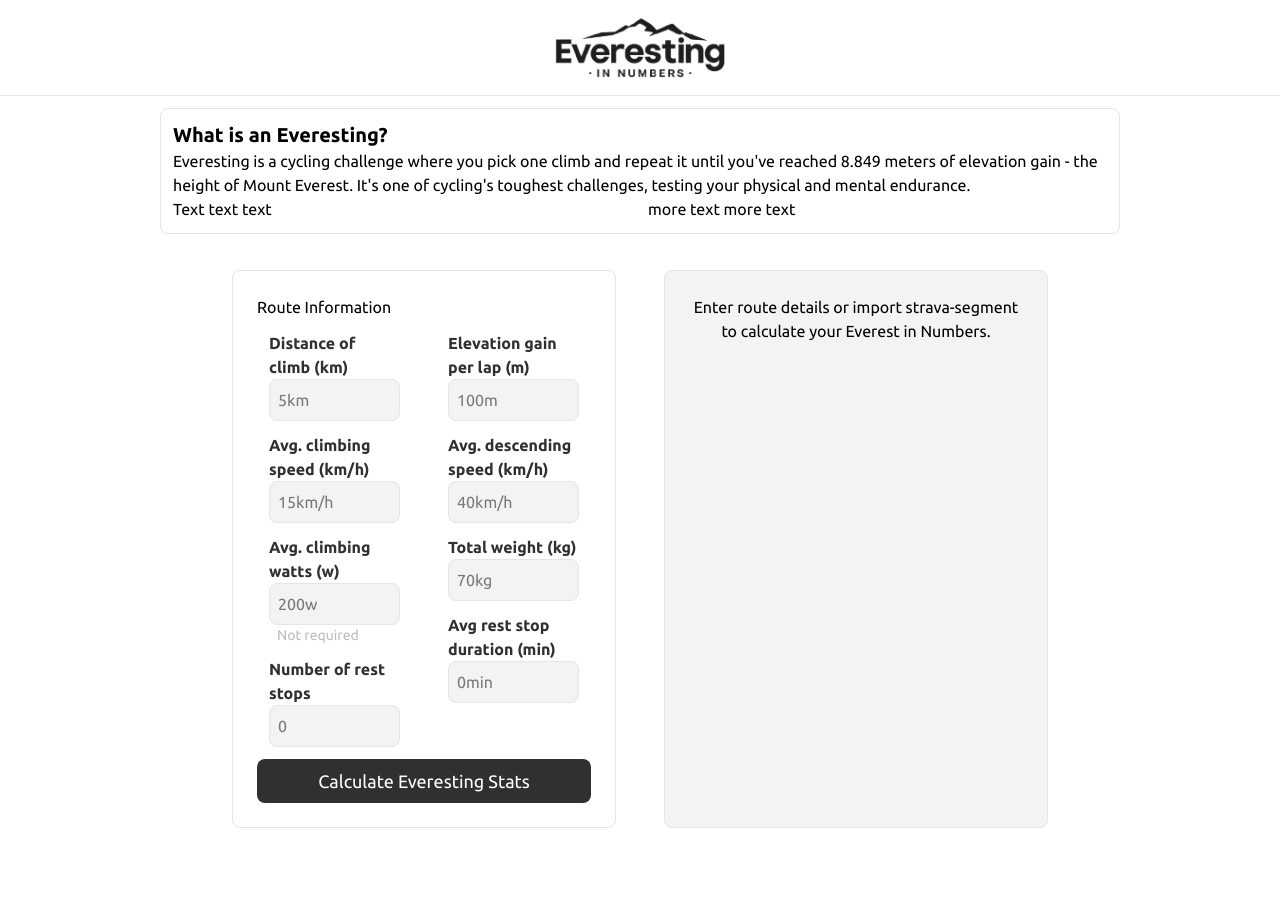
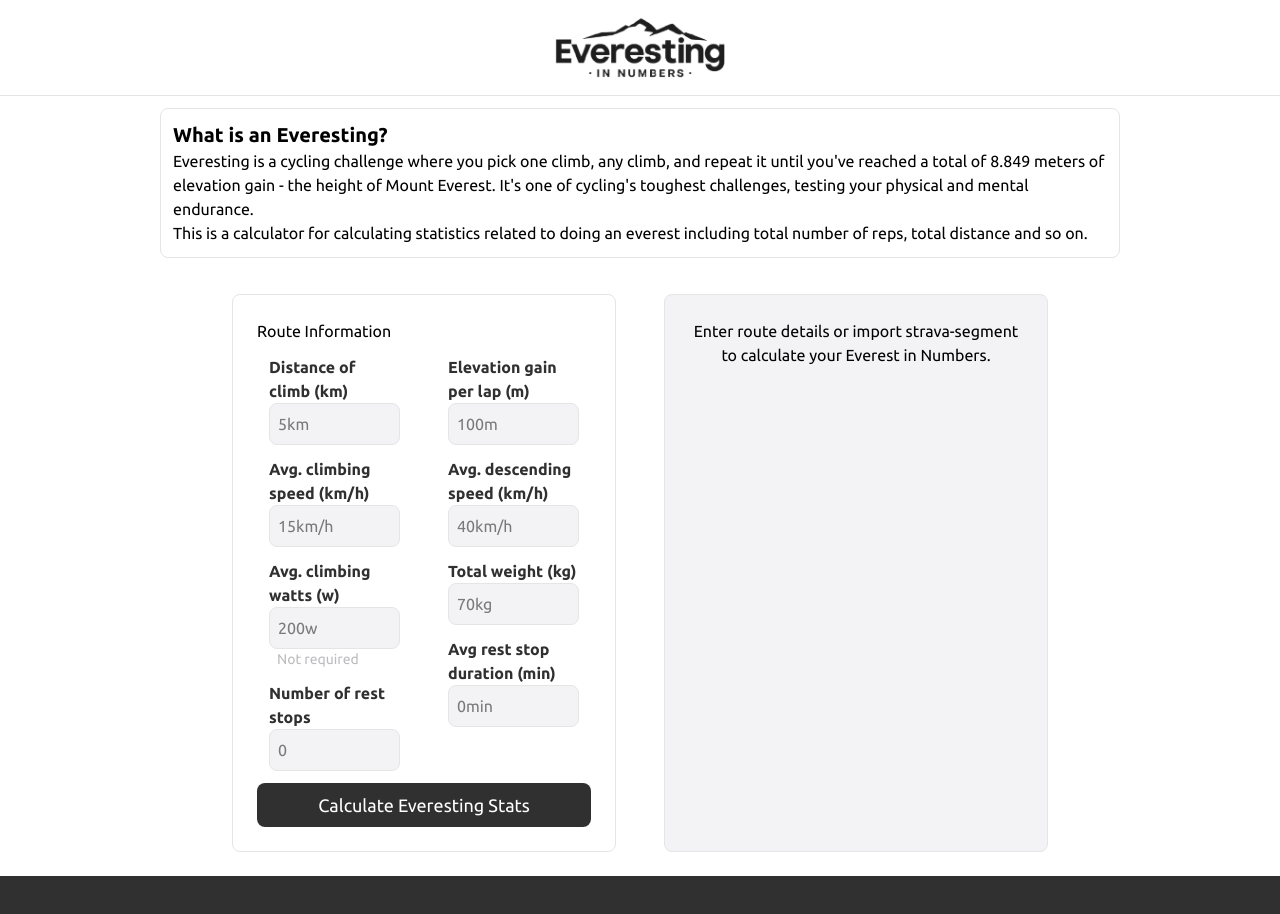
Before and after one commit to SASMIDT03/EverestingInNumbers, a React (Vite) app: page / in a window 1280 px wide. Shown: the top 914 px of the page. Before the commit the page ends 852 px from the top, so only its background shows below. Built offline with nearby package versions, Linux system fonts and the light colour scheme.

Commit message:
Addition to the infosection.

```diff
--- a/src/App.tsx
+++ b/src/App.tsx
@@ -16,7 +16,7 @@ function App() {
     }
 
     return (
-        <div className="flex flex-col items-center">
+        <div className="flex flex-col min-h-screen items-center">
             <header className="
                 w-full h-[12vh] border-b-1 border-b-primary-shade
                 flex justify-center p-1">
@@ -41,17 +41,17 @@ function App() {
 
             <div className="bg-primary border-1 border-primary-shade rounded-lg w-[75vw] p-3 m-3">
                 <div className="text-xl font-bold">What is an Everesting?</div>
-                <p>Everesting is a cycling challenge where you pick one climb and repeat it until you've reached 8.849 meters of elevation gain - the height of Mount Everest. It's one of cycling's toughest challenges, testing your physical and mental endurance.</p>
-                <div className="grid md:grid-cols-2 gap-4">
-                    <p>Text text text</p>
-                    <p>more text more text</p>
-                </div>
+                <p>Everesting is a cycling challenge where you pick one climb, any climb, and repeat it until you've reached a total of 8.849 meters of elevation gain - the height of Mount Everest. It's one of cycling's toughest challenges, testing your physical and mental endurance.</p>
+                <p>This is a calculator for calculating statistics related to doing an everest including total number of reps, total distance and so on.</p>                <div className="grid md:grid-cols-2 gap-4">
+            </div>
             </div>
 
             <div className="flex flex-row items-stretch">
                 <RouteForm onCalculate={handleCalculation}/>
                 <StatsDisplay stats={results}/>
             </div>
+
+            <footer className="bg-dark h-[10vh] w-full"> </footer>
         </div>
     )
 }
```
